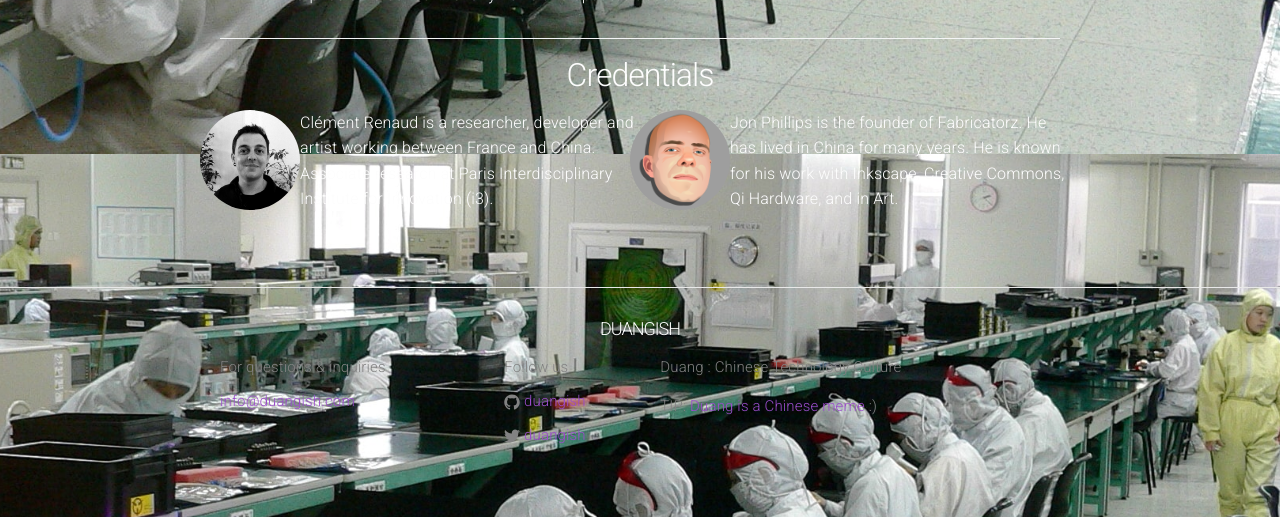
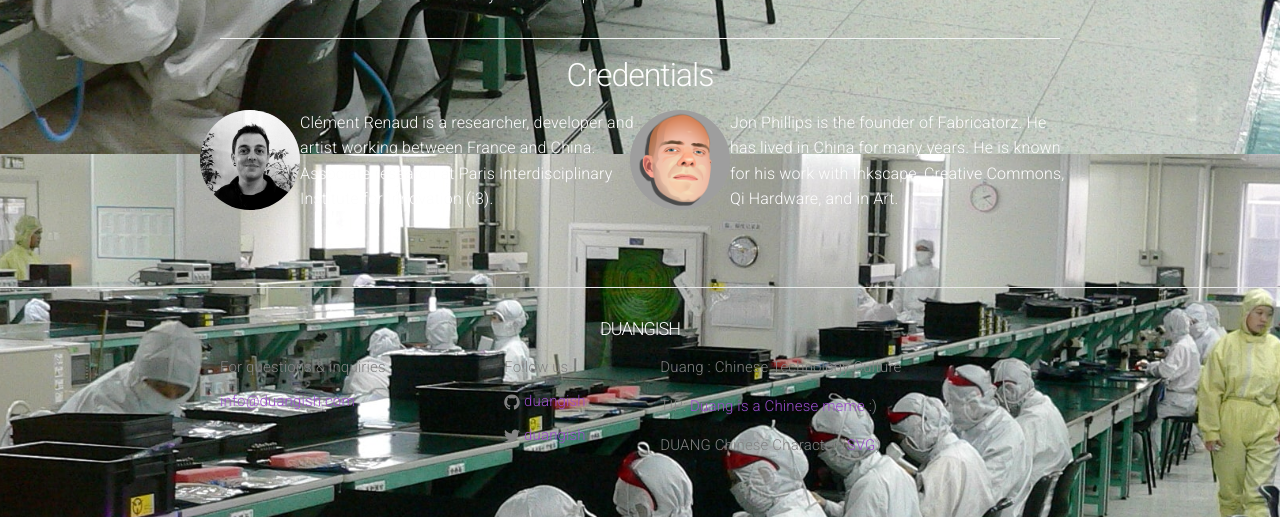
Before and after one commit to clemsos/duangish.github.io, a Jekyll site: the page built from index.md, in a window 1280 px wide, cut to the strip 1646-2163 px from the top of the page. Built offline with Jekyll 4.4.1, drawn with Linux system fonts in a browser that asks for light colours; nearby versions of some CDN libraries; comment, search, counter and statistics services are not loaded; grey boxes are pictures that could not be loaded.

Commit message:
added duang character svg

```diff
--- a/_includes/footer.html
+++ b/_includes/footer.html
@@ -49,7 +49,9 @@
 
       <div class="footer-col  footer-col-3">
         <p class="text">{{ site.description }}</p>
-        <p class="text"><strong>TIP</strong>: <a href="https://en.wikipedia.org/wiki/Duang">Duang is a Chinese meme</a> :)</p>      </div>
+        <p class="text"><strong>TIP</strong>: <a href="https://en.wikipedia.org/wiki/Duang">Duang is a Chinese meme</a> :)</p>
+        <p class="text">DUANG Chinese Character (<a href="https://openclipart.org/detail/239977/Duang-Chinese-Character">SVG</a>)</p></div>
+
     </div>
   </div>
 
```
